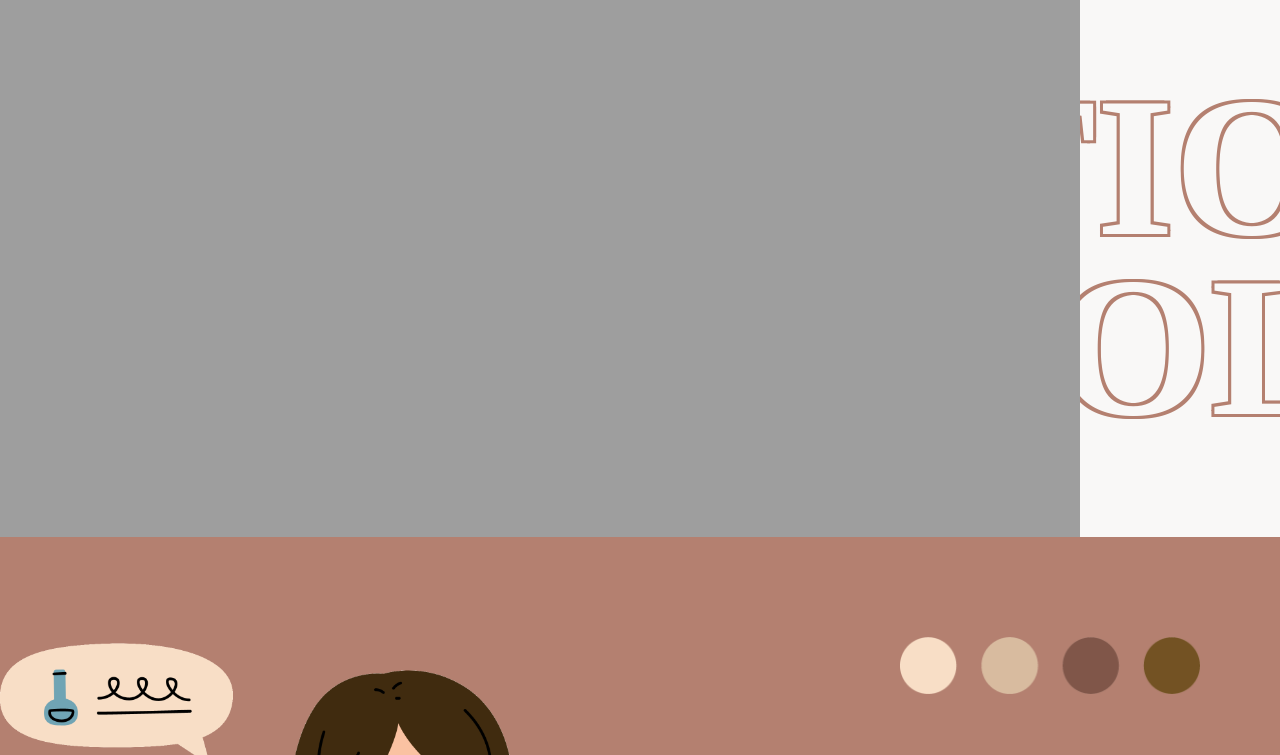
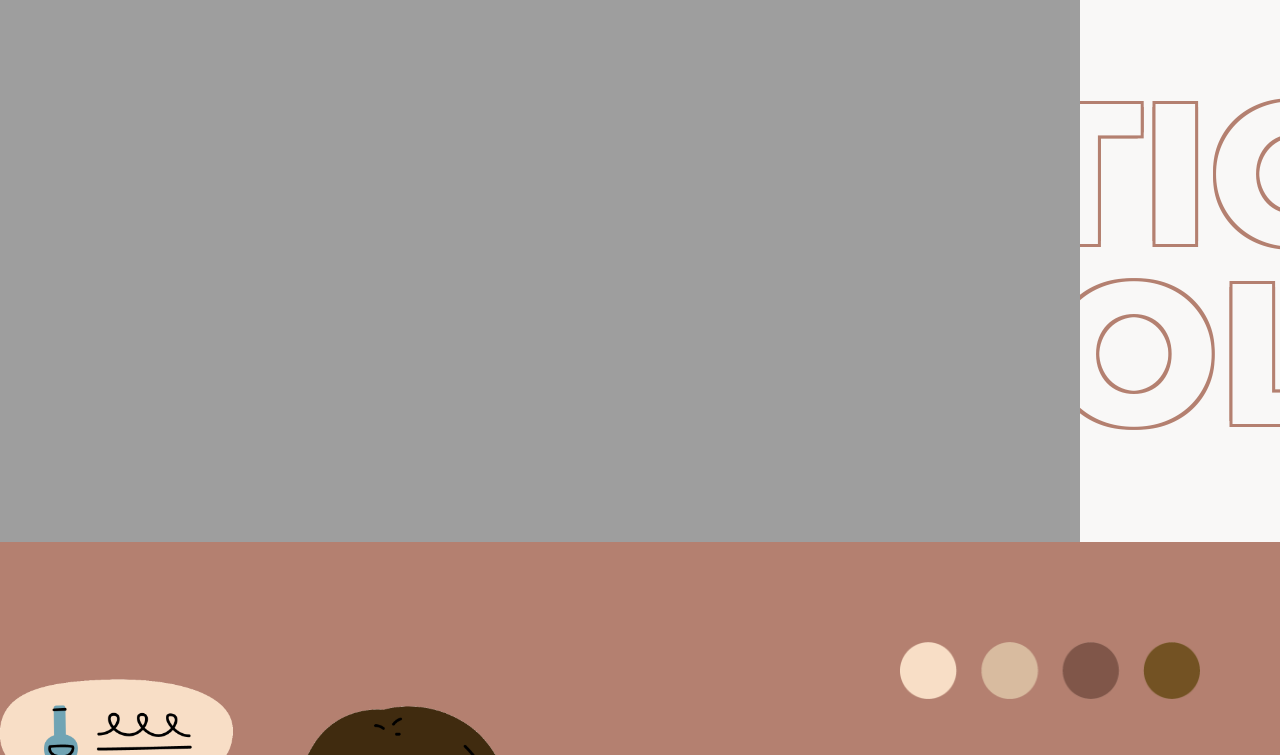
Before and after one commit to BreanMei/breanmeiwalag, a plain HTML site: page index.html in a window 1280 px wide. Shown: the part 636-1391 px from the top of the page. Drawn offline with Linux system fonts and the light colour scheme; the site is published under a folder, as on GitHub Pages, so addresses that start at the root find nothing.

Commit message:
updated index.css, removed slash from fonts

```diff
--- a/index.css
+++ b/index.css
@@ -1,11 +1,11 @@
 @font-face {
     font-family: Montserrat;
-    src: url('/fonts/Montserrat/static/Montserrat-Regular.ttf')  format('truetype');
+    src: url('fonts/Montserrat/static/Montserrat-Regular.ttf')  format('truetype');
 }
 
 @font-face {
     font-family: MontserratX;
-    src: url('/fonts/Montserrat/static/Montserrat-ExtraBold.ttf')  format('truetype');
+    src: url('fonts/Montserrat/static/Montserrat-ExtraBold.ttf')  format('truetype');
 }
 
 :root {
```
